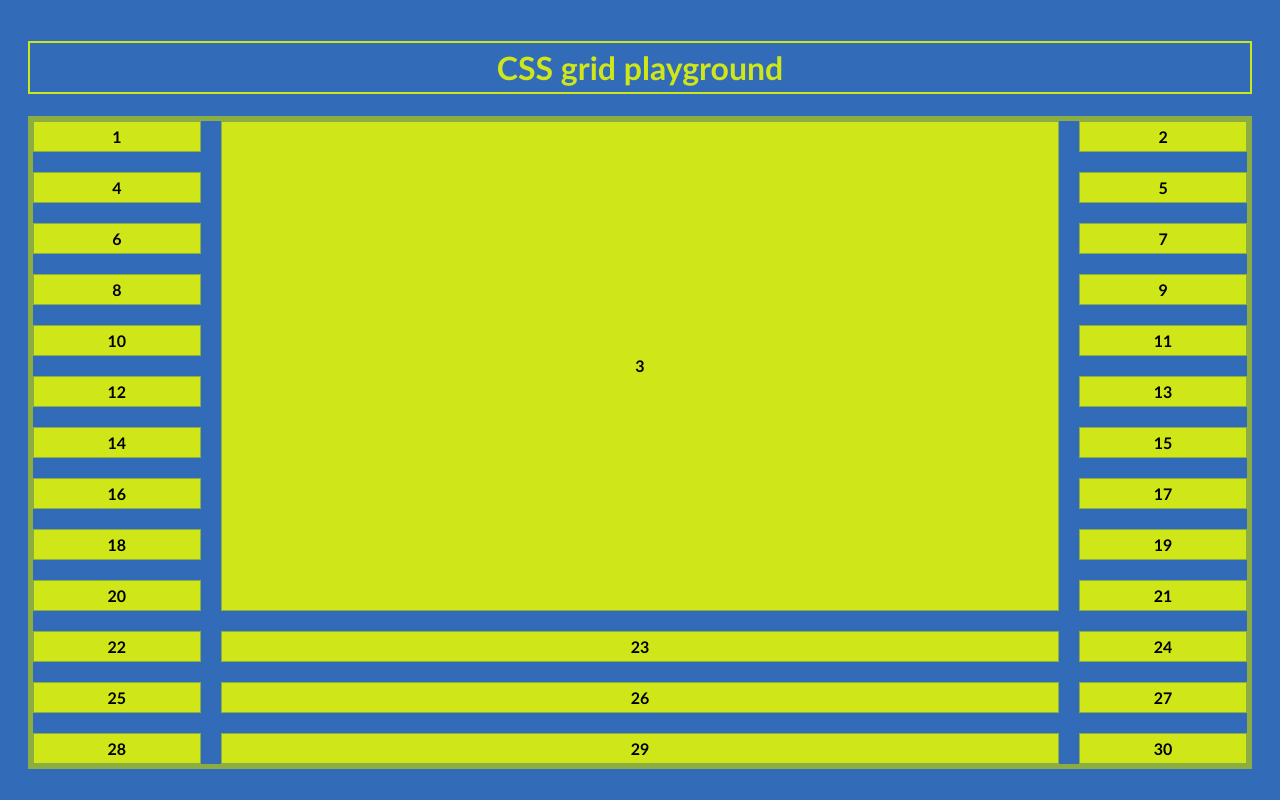
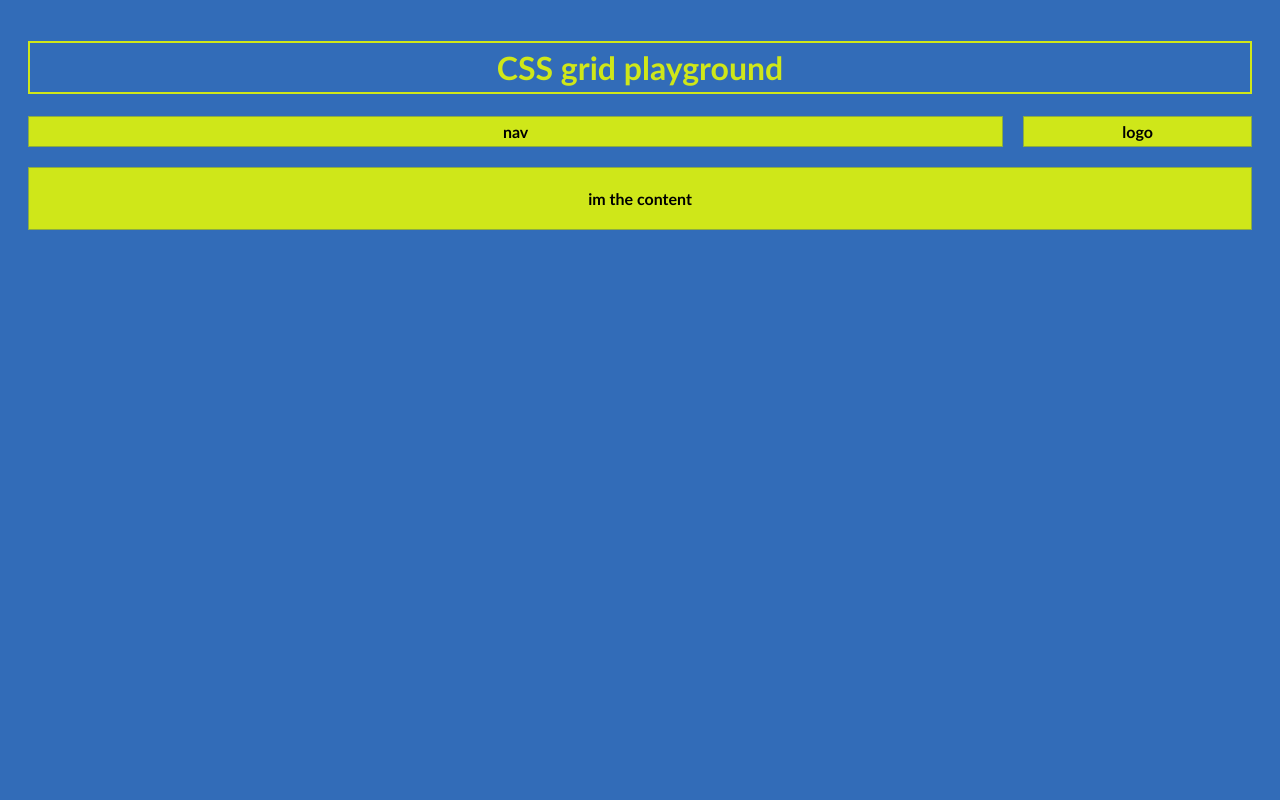
Before and after one commit to aurelienroux/grid-playground, a website: page index.html in a window 1280 px wide. Drawn offline with nearby package versions, Linux system fonts and the light colour scheme; files that its build step writes are made by us from their sources.

Commit message:
reorder items

```diff
--- a/index.html
+++ b/index.html
@@ -11,36 +11,13 @@
 <body>
     <h1>CSS grid playground</h1>
     <div class="container">
-        <div class="item item1">1</div>
-        <div class="item item2">2</div>
-        <div class="item item3">3</div>
-        <div class="item item4">4</div>
-        <div class="item item5">5</div>
-        <div class="item item6">6</div>
-        <div class="item item7">7</div>
-        <div class="item item8">8</div>
-        <div class="item item9">9</div>
-        <div class="item item10">10</div>
-        <div class="item item11">11</div>
-        <div class="item item12">12</div>
-        <div class="item item13">13</div>
-        <div class="item item14">14</div>
-        <div class="item item15">15</div>
-        <div class="item item16">16</div>
-        <div class="item item17">17</div>
-        <div class="item item18">18</div>
-        <div class="item item19">19</div>
-        <div class="item item20">20</div>
-        <div class="item item21">21</div>
-        <div class="item item22">22</div>
-        <div class="item item23">23</div>
-        <div class="item item24">24</div>
-        <div class="item item25">25</div>
-        <div class="item item26">26</div>
-        <div class="item item27">27</div>
-        <div class="item item28">28</div>
-        <div class="item item29">29</div>
-        <div class="item item30">30</div>
+        <div class="item logo">logo</div>
+        <div class="item nav">nav</div>
+        <div class="item content">
+            <p>
+                im the content
+            </p>
+        </div>
     </div>
 </body>
 </html>
--- a/src/scss/grid.scss
+++ b/src/scss/grid.scss
@@ -30,14 +30,20 @@ h1 {
 }
 
 .container {
-    border: 5px solid $yellow-second;
     display: grid;
     grid-gap: 20px;
-    grid-template-columns: [site-left] 1fr [content-start] 5fr [content-end] 1fr [site-right];
-    grid-template-rows: [content-top] repeat(10, auto) [content-bottom];
+    grid-template-columns: repeat(10, 1fr);
 }
 
-.item3 {
-    grid-column: content-start / content-end;
-    grid-row: content-top / content-bottom;
+.logo {
+    grid-column: span 2;
+    order: 2;
 }
+.nav {
+    grid-column: span 8;
+    order: 1;
+}
+.content {
+    grid-column: 1 / -1;
+    order: 3;
+}
```
